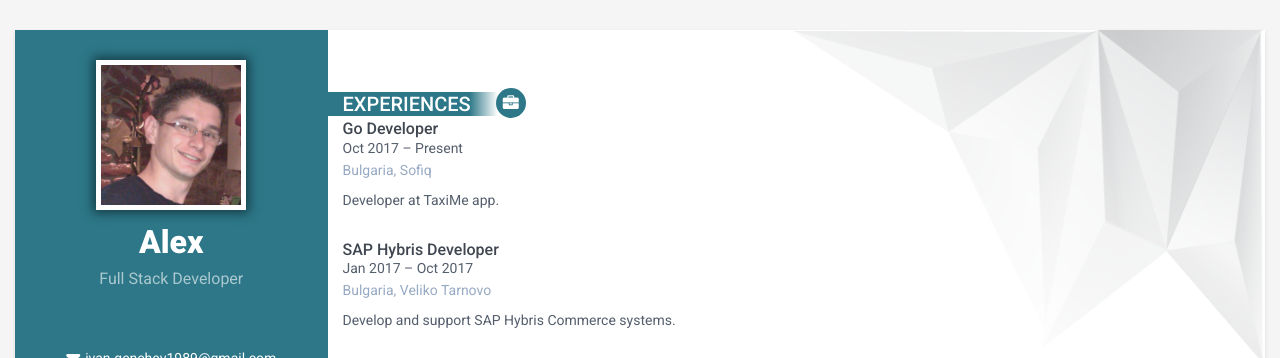
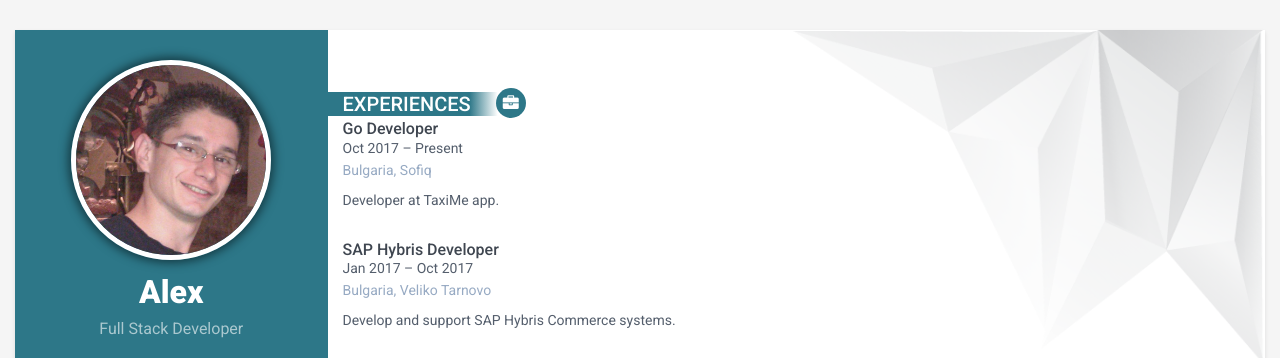
Before and after one commit to freekman/cv-html-templates, a plain HTML site: page index.html in a window 1280 px wide. Shown: the top 358 px of the page. Drawn offline with Linux system fonts and the light colour scheme.

Commit message:
just to try

```diff
--- a/assets/css/styles.css
+++ b/assets/css/styles.css
@@ -69,7 +69,7 @@ p {
     width: 240px;*/
     height: 100%;
     color: #fff;
-    min-height: 1600px;
+    min-height: 1700px;
   }
 }
 
@@ -96,7 +96,13 @@ p {
   padding: 30px;
   text-align: center;
   color: #fff;
+
 }
+
+.sidebar-wrapper .profile-container .img{
+ border-radius: 50%;
+}
+
 .sidebar-wrapper .name {
   font-size: 32px;
   font-weight: 900;
--- a/index.html
+++ b/index.html
@@ -31,7 +31,7 @@
     <div class="wrapper col-lg-12">
         <div class="sidebar-wrapper col-lg-3 col-md-3">
             <div class="profile-container">
-                <img class="profile" src="assets/images/me.png" height="150" width="150" alt="Profile Picture" />
+                <img class="profile" src="assets/images/me.png" height="200" width="200" alt="Profile Picture" style="border-radius: 50%"/>
                 <h1 class="name">Alex</h1>
                 <h3 class="tagline">Full Stack Developer</h3>
             </div><!--//profile-container-->
```
